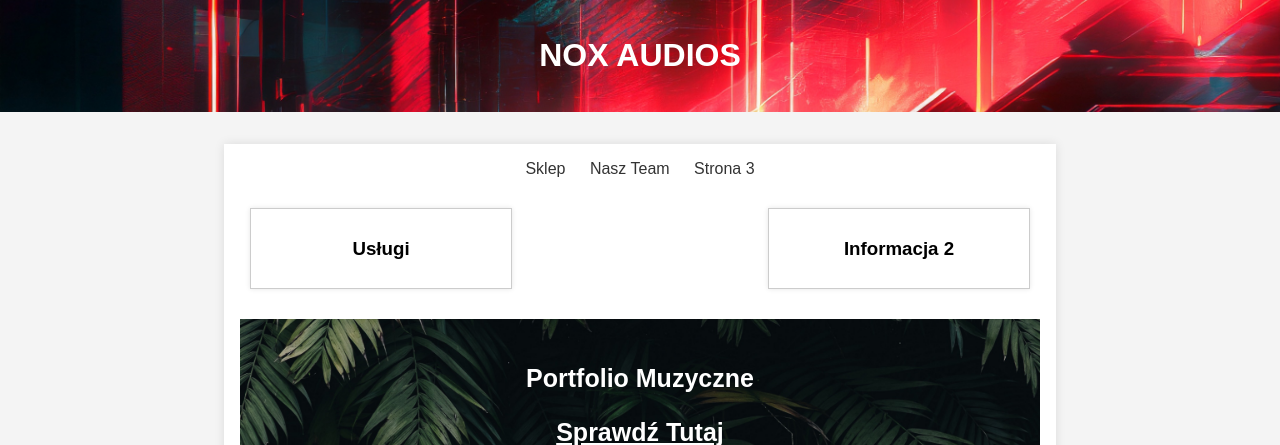
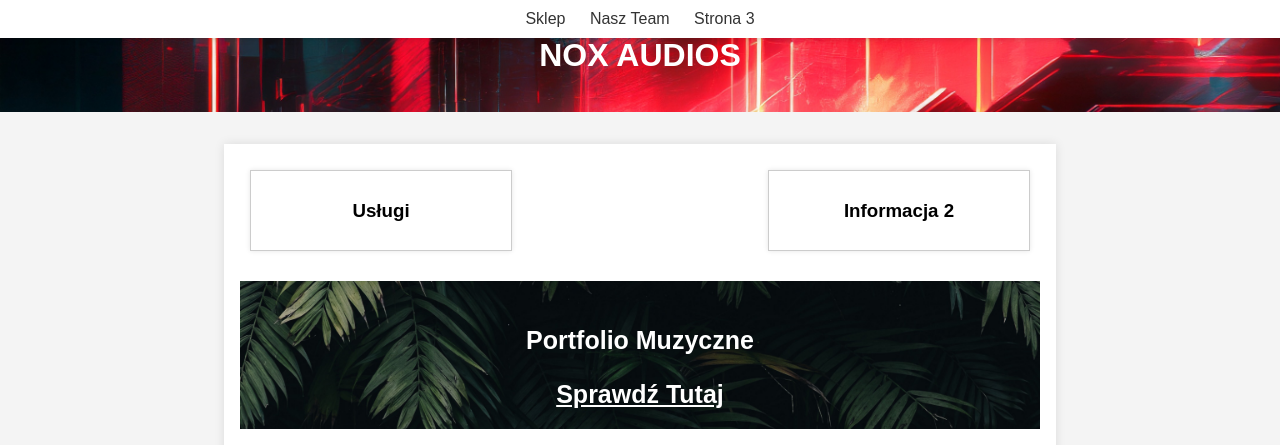
Before and after one commit to HexitRely/hexitrely.github.io, a PHP site: page / in a window 1280 px wide. Shown: the top 445 px of the page. Run offline with PHP 8.4, Linux system fonts and the light colour scheme; some web fonts are replaced.

Commit message:
Update styles.css

```diff
--- a/styles.css
+++ b/styles.css
@@ -26,7 +26,7 @@ h1, h2, h3, h4, h5, h6 {
   font-family: 'Your Heading Font', Arial, sans-serif;
 }
 
-#menu {
+/*#menu {
   text-align: center;
   margin-bottom: 20px;
 }
@@ -36,6 +36,32 @@ h1, h2, h3, h4, h5, h6 {
   text-decoration: none;
   color: #333;
 }
+*/
+#menu {
+  position: fixed;
+  top: 0;
+  left: 0;
+  width: 100%;
+  background-color: #fff; /* Białe tło menu */
+  text-align: center;
+  padding: 10px 0; /* Dostosuj padding według potrzeb */
+  z-index: 1000;
+  box-shadow: 0px 2px 5px rgba(0, 0, 0, 0.1); /* Dodaj cień, jeśli potrzebujesz */
+}
+
+#menu a {
+  margin: 0 10px;
+  text-decoration: none;
+  color: #333;
+}
+
+/* Dodatkowy styl dla aktywnego linku, jeśli to potrzebne */
+#menu a.active {
+  font-weight: bold;
+  color: #ffcc00;
+}
+/*koniec edycji*/
+
 
 #main-container {
   display: flex;
```
